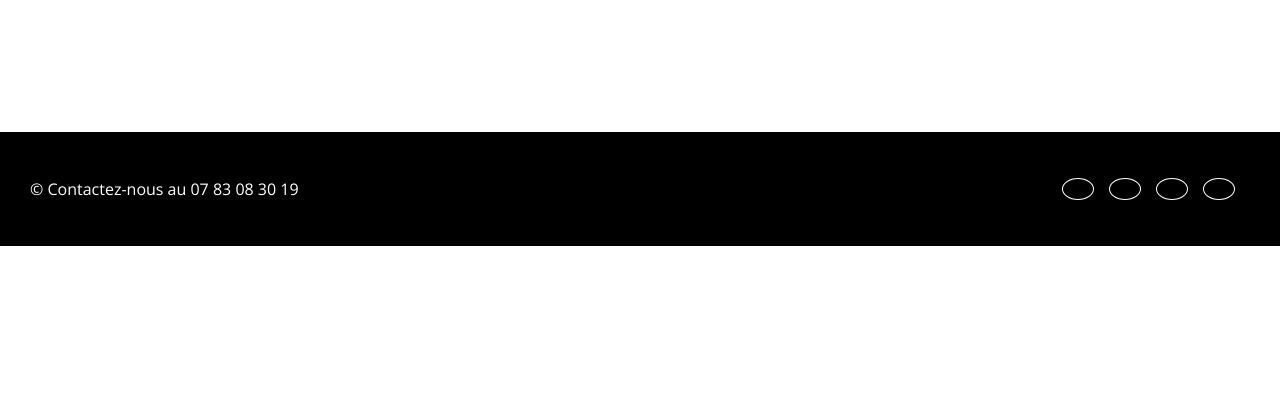
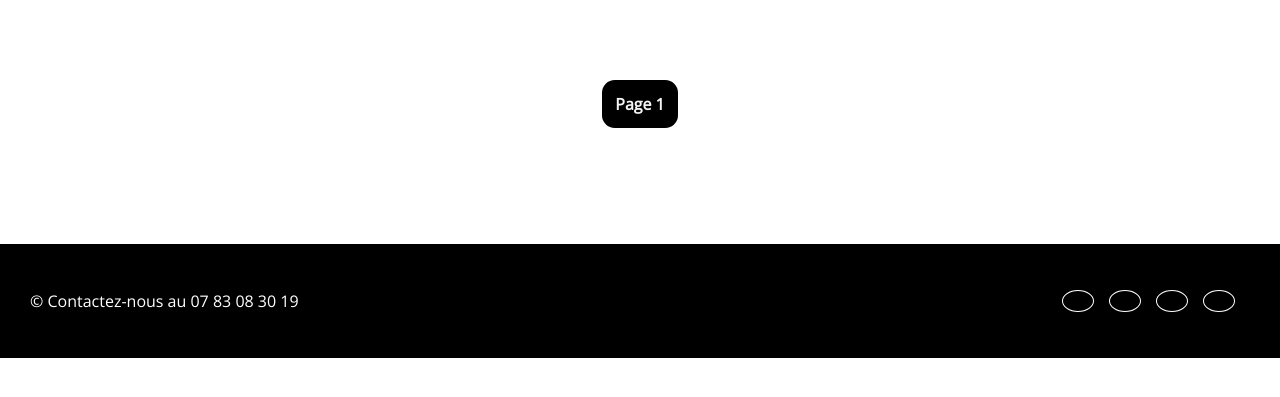
Before and after one commit to SauroMatheo/ap3-robin-matheo, a Symfony app: template templates/articles/tous_articles.html.twig in a window 1280 px wide. Shown: the part 109-506 px from the top of the page. Run offline with Twig, Linux system fonts and the light colour scheme; the template is opened without the code that fills it, so the values that code supplies are empty; some libraries are stand-ins or nearby versions.

Commit message:
Bouton de changement de page

```diff
--- a/public/css/articles.css
+++ b/public/css/articles.css
@@ -137,6 +137,30 @@ header button {
 
 /* Fin du Magasin */
 
+.boutonWrapper {
+  display: flex;
+  justify-content: center;
+  align-items: center;
+}
+
+.bouton {
+  background-position: 0%;
+  transition: all 0.5s;
+  text-decoration: none;
+  margin: 1em;
+  border-radius: 0.8em;
+  background-color: black;
+  color: whitesmoke;
+  font-size: medium;
+  font-weight: bold;
+  padding: 0.8em;
+  font-family: "Open Sans";
+}
+
+.bouton:hover {
+  background-color: rgb(72, 89, 121);
+}
+
 /* Fin de la section principale */
 
 /* Pied de page */
--- a/src/Controller/ArticlesController.php
+++ b/src/Controller/ArticlesController.php
@@ -57,7 +57,8 @@ class ArticlesController extends AbstractController
         $articles = $articleRepository->findLimOff($max_articles, $page*$max_articles);
 
         return $this->render('articles/tous_articles.html.twig', [
-            'articles' => $articles
+            'articles' => $articles,
+            "page" => $page
         ]);
     }
 }
--- a/templates/articles/tous_articles.html.twig
+++ b/templates/articles/tous_articles.html.twig
@@ -1,10 +1,12 @@
 {% extends 'base.html.twig' %}
 
-{% block title %}All4Sport{% endblock %}
+{% block title %}All4Sport
+{% endblock %}
 
 {% block body %}
 	<div class="all4sport">
-  <link href="{{ asset('css/articles.css') }}" rel="stylesheet"/>
+		<link
+		href="{{ asset('css/articles.css') }}" rel="stylesheet"/>
 
 		<!-- Tout les Articles -->
 
@@ -31,5 +33,15 @@
 
 		</div>
 		<!-- Fin de tout les Articles -->
+
+		<div class="boutonWrapper">
+			{% if page != 0 %}
+				<a href="{{ path('app_articles', {page: page - 1}) }}" class="bouton">Page
+					{{ page - 1 }}</a>
+			{% endif %}
+
+			<a href="{{ path('app_articles', {page: page + 1}) }}" class="bouton">Page
+				{{ page + 1 }}</a>
+		</div>
 	</div>
 {% endblock %}
```
Lines whose indentation alone changed are shown as unchanged.
